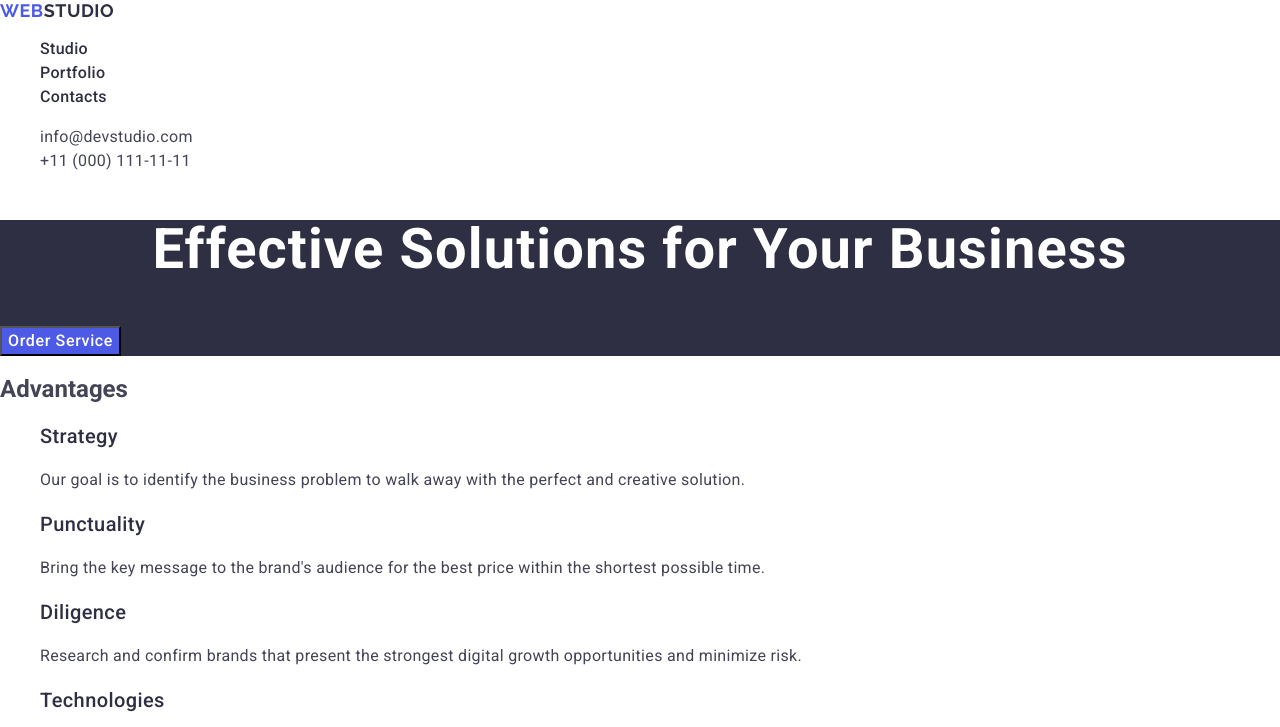
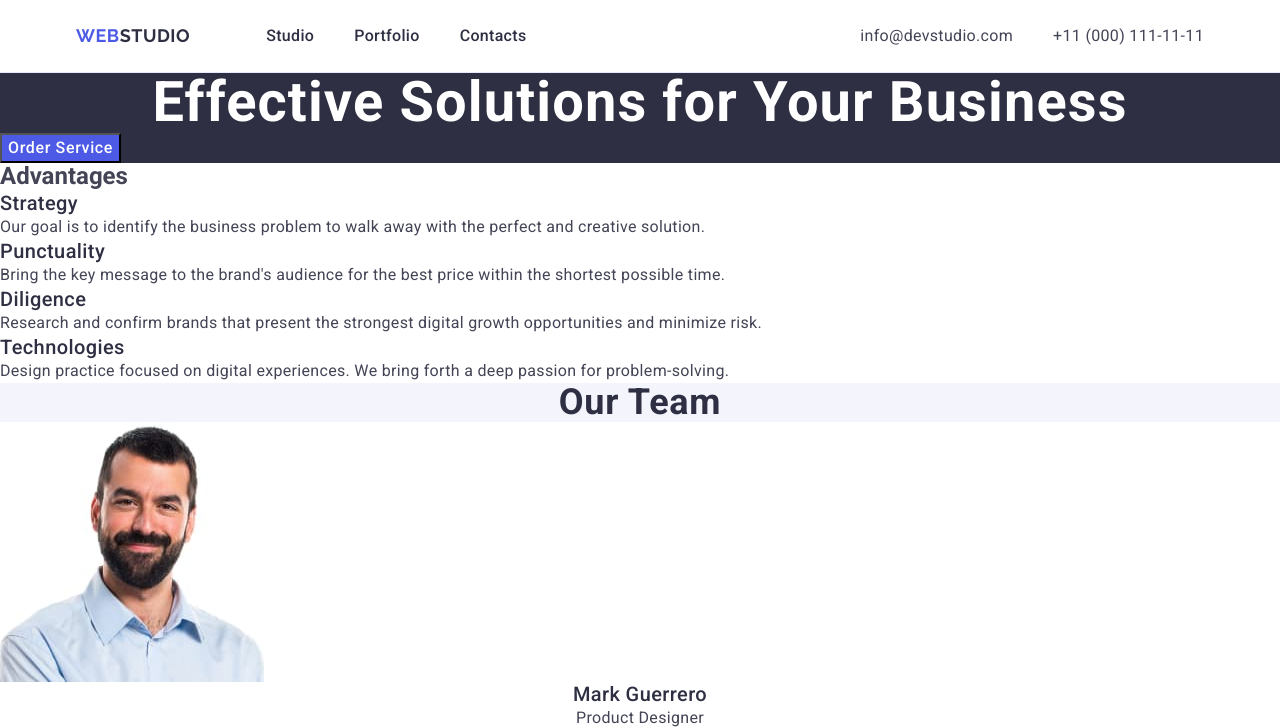
Before and after one commit to Vlad-Hnidyi/goit-markup-hw-03, a plain HTML site: page index.html in a window 1280 px wide. Shown: the top 727 px of the page. Drawn offline with nearby package versions, Linux system fonts and the light colour scheme.

Commit message:
header block

```diff
--- a/css/styles.css
+++ b/css/styles.css
@@ -11,11 +11,37 @@ a {
 ul,
 ol {
     list-style-type: none;
+    padding: 0;
+    margin: 0;
 }
 button {
     cursor: pointer;
 }
+.container {
+    width: 1158px;
+    padding: 0 15px;
+    margin: 0 auto;
+}
+h1,h2,h3,h4,h5,h6,p {
+    margin-top: 0;
+    margin-bottom: 0;
+}
+img {
+    display: block;
+}
+
 /* ====== HEADER STYLES ====== */
+.header-container{
+    display: flex;
+    align-items: center;
+}
+.header {
+    border-bottom: 1px solid #e7e9fc;
+}
+.navigation {
+    display: flex;
+    align-items: center;
+}
 .logo {
     color: #4D5AE5;
     font-family: Raleway, sans-serif;
@@ -24,9 +50,14 @@ button {
     line-height: 1.17;
     letter-spacing: 0.03em;
     text-transform: uppercase;
+    margin-right: 76px;
 }
 .logo-part {
     color: #2e2f42;
+}
+.nav-list {
+    display: flex;
+    gap: 40px;
 }
 
 .nav-link {
@@ -35,6 +66,8 @@ button {
     line-height: 1.5;
     letter-spacing: 0.02em;
     color: #2e2f42;
+    padding: 24px 0;
+    display: block;
 }
 .nav-link:hover,
 .nav-link:focus{
@@ -43,7 +76,12 @@ button {
 /* ======= ADDRESS ======= */
 .address {
     font-style: normal;
+    margin-left: auto;
 
+}
+.address-list {
+    display: flex;
+    gap: 40px;
 }
 
 .address-link {
--- a/index.html
+++ b/index.html
@@ -21,19 +21,26 @@
   </head>
   <body>
     <!-- ===== HEADER ===== -->
-    <header>
-      <nav>
+    <header class="header">
+      <div class="container header-container">
+        <nav class="navigation">
           <a class="logo" href="./index.html"
             >Web<span class="logo-part">Studio</span>
           </a>
-        <ul>
-          <li><a class="nav-link" href="./index.html">Studio</a></li>
-          <li><a class="nav-link" href="">Portfolio</a></li>
-          <li><a class="nav-link" href="">Contacts</a></li>
+          <ul class="nav-list">
+            <li class="nav-list-item">
+              <a class="nav-link" href="./index.html">Studio</a>
+            </li>
+            <li class="nav-list-item">
+              <a class="nav-link" href="">Portfolio</a>
+            </li>
+            <li class="nav-list-item">
+              <a class="nav-link" href="">Contacts</a>
+            </li>
           </ul>
         </nav>
         <address class="address">
-        <ul>
+          <ul class="address-list">
             <li>
               <a class="address-link" href="mailto:info@devstudio.com"
                 >info@devstudio.com</a
@@ -46,6 +53,7 @@
             </li>
           </ul>
         </address>
+      </div>
     </header>
     <main>
       <!-- ===== HERO ===== -->
```
Lines whose indentation alone changed are shown as unchanged.
